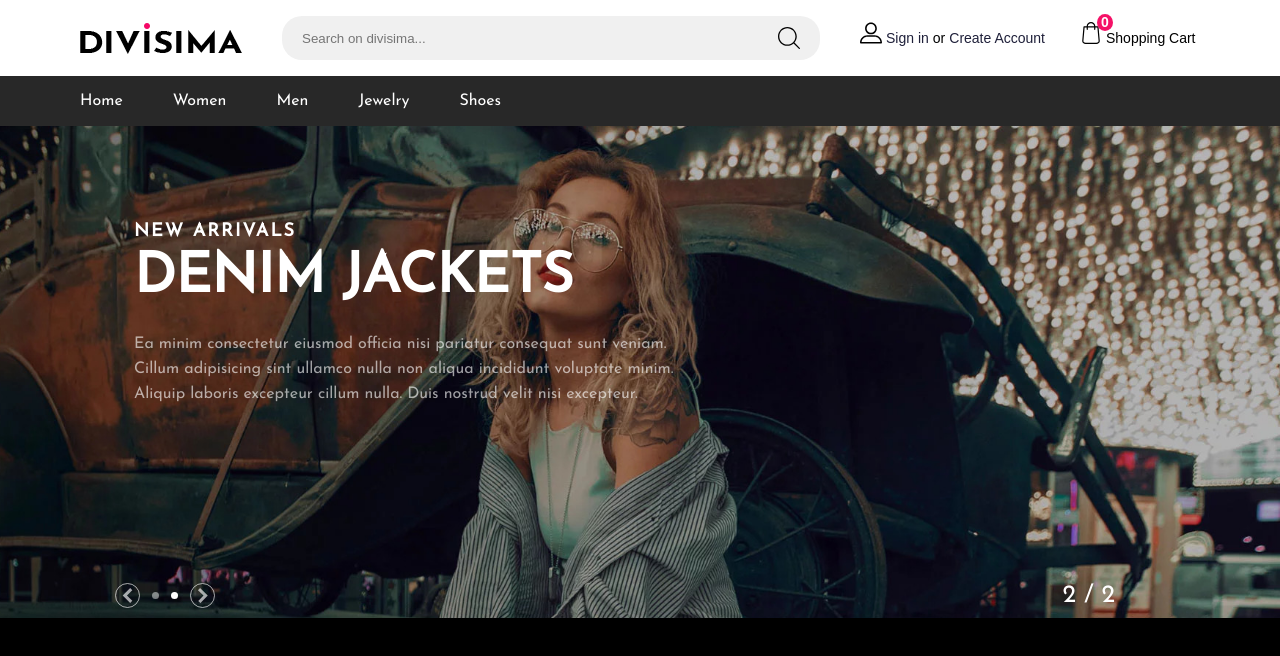
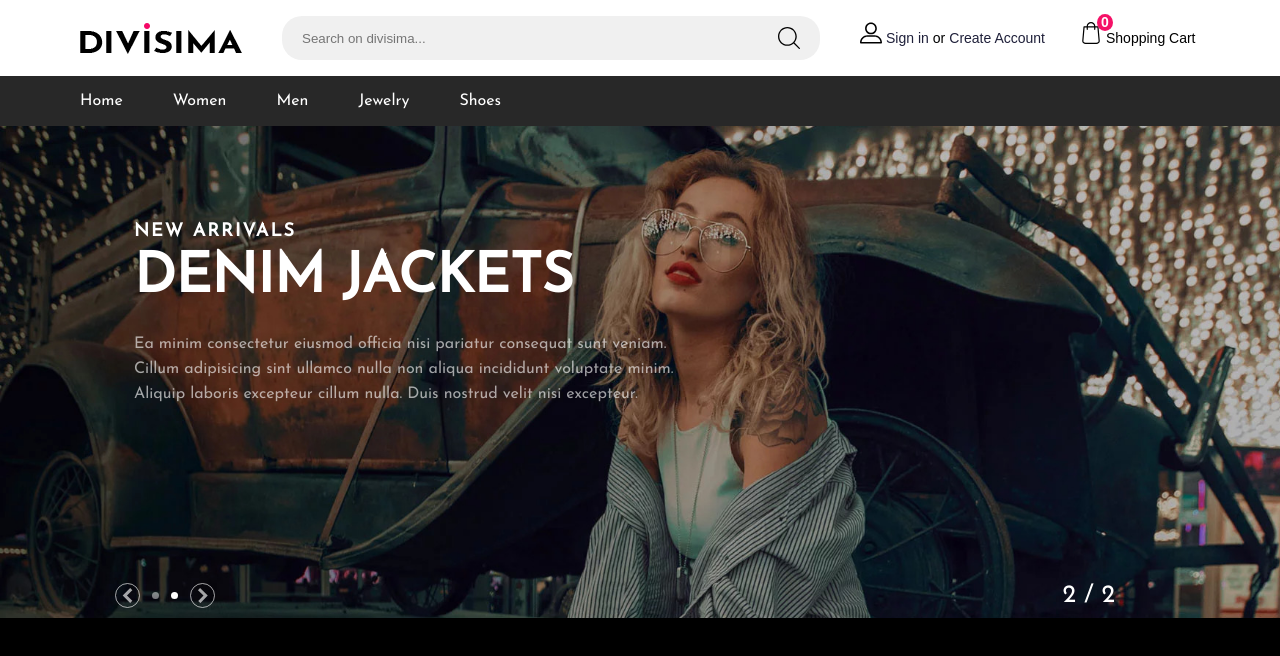
Before and after one commit to Chernikovmax/online-shop, a React (Create React App) app: page / in a window 1280 px wide. Shown: the top 656 px of the page. Built offline with nearby package versions, Linux system fonts and the light colour scheme.

Commit message:
[MOD] background image now is a separate component. [ADD] parallax on the background image.

```diff
--- a/package.json
+++ b/package.json
@@ -10,7 +10,8 @@
     "react-router-dom": "^5.0.1",
     "react-scripts": "3.0.1",
     "redux": "^4.0.4",
-    "redux-logger": "^3.0.6"
+    "redux-logger": "^3.0.6",
+    "styled-components": "^4.3.2"
   },
   "scripts": {
     "start": "react-scripts start",
--- /dev/null
+++ b/src/components/topSlider/BackGround.jsx
@@ -0,0 +1,17 @@
+import React, { PureComponent } from "react";
+
+export class Background extends PureComponent {
+  render() {
+    const { imageURL, productName } = this.props;
+    return (
+      <img
+        src={imageURL}
+        alt={productName}
+        className="slide__background"
+        style={{
+          transform: `translate(${this.props.axisX}px, ${this.props.axisY}px)`
+        }}
+      />
+    );
+  }
+}
--- a/src/components/topSlider/TopSlider.css
+++ b/src/components/topSlider/TopSlider.css
@@ -23,7 +23,7 @@
   width: 110%;
   height: 110%;
   bottom: -10%;
-  left: -10%;
+  right: -10%;
   overflow: hidden;
   z-index: -1;
 }
--- a/src/components/topSlider/TopSlider.jsx
+++ b/src/components/topSlider/TopSlider.jsx
@@ -1,6 +1,8 @@
 import React, { Component } from "react";
 import { RightArrowIcon, LeftArrowIcon } from "../icons";
 import cx from "classnames";
+import styled from "styled-components";
+import { Background } from "./";
 import "./TopSlider.css";
 
 export class TopSlider extends Component {
@@ -8,9 +10,13 @@ export class TopSlider extends Component {
     super(props);
     this.state = {
       slidesCount: this.props.products.length,
-      activeSlide: 0
+      activeSlide: 0,
+      coordinates: {
+        axisX: 0,
+        axisY: 0
+      }
     };
-    this.autoplayIterval = setInterval(this.nextSlide, 4000);
+    this.autoPlay = setInterval(this.nextSlide, 4000);
   }
 
   nextSlide = () => {
@@ -28,12 +34,12 @@ export class TopSlider extends Component {
   };
 
   renderNext = () => {
-    clearInterval(this.autoplayIterval);
+    clearInterval(this.autoPlay);
     this.nextSlide();
   };
 
   renderPrevious = () => {
-    clearInterval(this.autoplayIterval);
+    clearInterval(this.autoPlay);
     const { slidesCount, activeSlide } = this.state;
 
     let currentSlide = activeSlide;
@@ -47,18 +53,27 @@ export class TopSlider extends Component {
     });
   };
 
-  parallax = event => {
-    // this.styles.transform = `translate(${event.clientX /
-    //   30}px, ${event.clientY / 30}px)`;
+  setMouseCoords = event => {
+    this.setState({
+      ...this.state,
+      coordinates: {
+        axisX: -event.clientX / 30,
+        axisY: -event.clientY / 30
+      }
+    });
   };
 
   render() {
     const { products } = this.props;
-    const { activeSlide, slidesCount } = this.state;
+    const {
+      activeSlide,
+      slidesCount,
+      coordinates: { axisX, axisY }
+    } = this.state;
     let currentSlide = activeSlide;
 
     return (
-      <div className="top-slider">
+      <div className="top-slider" onMouseMove={this.setMouseCoords}>
         {products.map((product, index) => {
           const {
             productTitle,
@@ -75,11 +90,11 @@ export class TopSlider extends Component {
                 this.state.activeSlide === index && "slide--active"
               )}
             >
-              <img
-                src={imageURL}
-                alt={productName}
-                className="slide__background"
-                onMouseMove={this.parallax}
+              <Background
+                imageURL={imageURL}
+                productName={productName}
+                axisX={axisX}
+                axisY={axisY}
               />
               <div className="slide__content">
                 <span className="slide__product-title">
--- a/src/components/topSlider/index.js
+++ b/src/components/topSlider/index.js
@@ -1 +1,2 @@
-export * from './TopSlider';
+export * from "./TopSlider";
+export * from "./BackGround";
```
Also changed, not shown: 1 other file (tests, documents, lock files or other folders).
